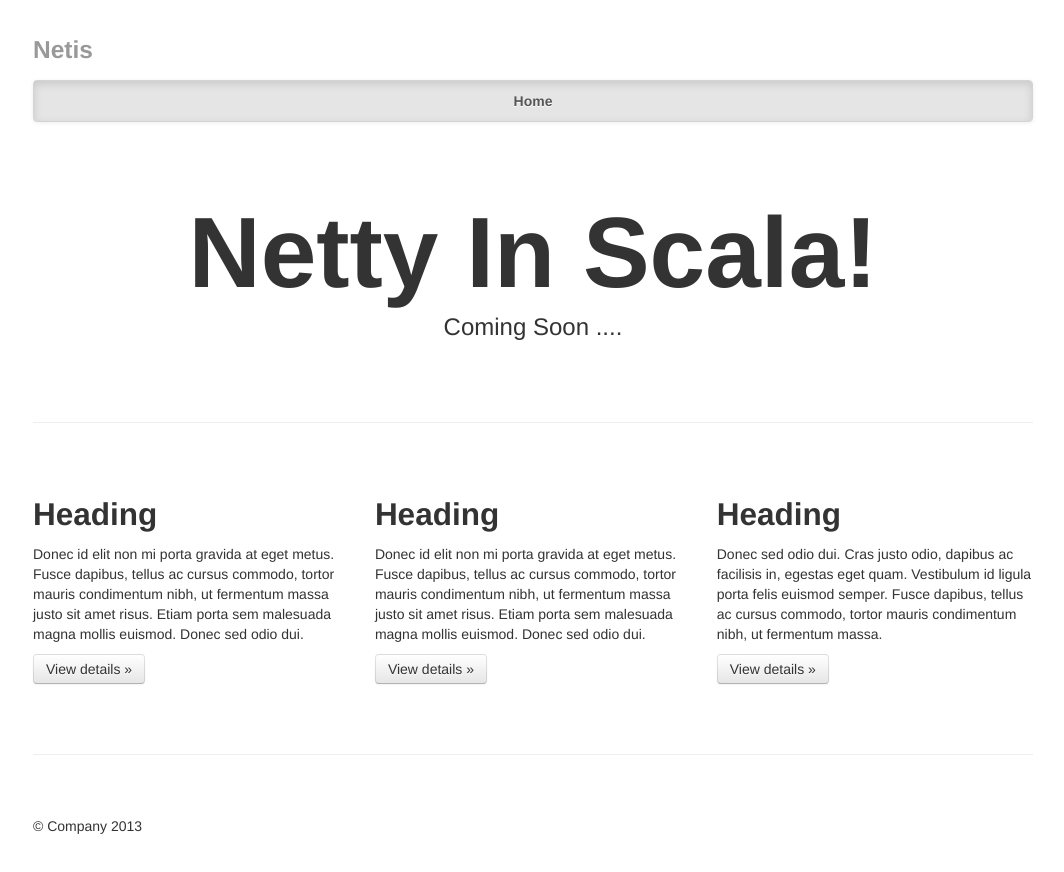
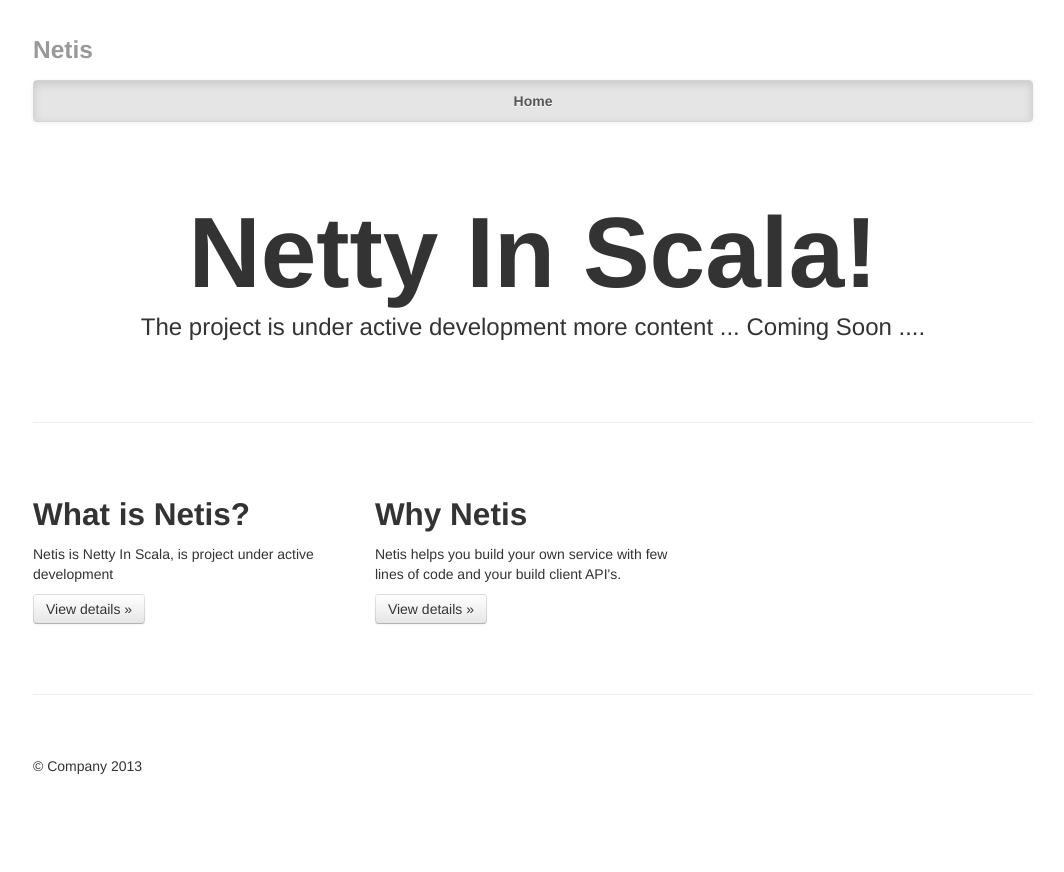
Before and after one commit to maheshgosemath/netis, a plain HTML site: page index.html in a window 1280 px wide. Shown: the whole page, without its empty margins (107-1171 px from the left). After the commit the page ends 846 px from the top, so only its background shows below. Drawn offline with Linux system fonts and the light colour scheme.

Commit message:
included some sections and a meaningful tagline

```diff
--- a/index.html
+++ b/index.html
@@ -42,7 +42,7 @@
       <!-- Jumbotron -->
       <div class="jumbotron">
         <h1>Netty In Scala!</h1>
-        <p class="lead">Coming Soon ....</p>
+        <p class="lead">The project is under active development more content ... Coming Soon ....</p>
 		<!--
         <a class="btn btn-large btn-success" href="#">Get started today</a>
 		-->
@@ -53,20 +53,16 @@
       <!-- Example row of columns -->
       <div class="row-fluid">
         <div class="span4">
-          <h2>Heading</h2>
-          <p>Donec id elit non mi porta gravida at eget metus. Fusce dapibus, tellus ac cursus commodo, tortor mauris condimentum nibh, ut fermentum massa justo sit amet risus. Etiam porta sem malesuada magna mollis euismod. Donec sed odio dui. </p>
+          <h2>What is Netis?</h2>
+          <p>Netis is Netty In Scala, is project under active development</p>
           <p><a class="btn" href="#">View details &raquo;</a></p>
         </div>
-        <div class="span4">
-          <h2>Heading</h2>
-          <p>Donec id elit non mi porta gravida at eget metus. Fusce dapibus, tellus ac cursus commodo, tortor mauris condimentum nibh, ut fermentum massa justo sit amet risus. Etiam porta sem malesuada magna mollis euismod. Donec sed odio dui. </p>
-          <p><a class="btn" href="#">View details &raquo;</a></p>
-       </div>
-        <div class="span4">
-          <h2>Heading</h2>
-          <p>Donec sed odio dui. Cras justo odio, dapibus ac facilisis in, egestas eget quam. Vestibulum id ligula porta felis euismod semper. Fusce dapibus, tellus ac cursus commodo, tortor mauris condimentum nibh, ut fermentum massa.</p>
-          <p><a class="btn" href="#">View details &raquo;</a></p>
-        </div>
+         <div class="span4">
+	          <h2>Why Netis</h2>
+	          <p>Netis helps you build your own service with few lines of code
+		and your build client API's.</p>
+	          <p><a class="btn" href="#">View details &raquo;</a></p>
+	        </div>
       </div>
 
       <hr>
```
